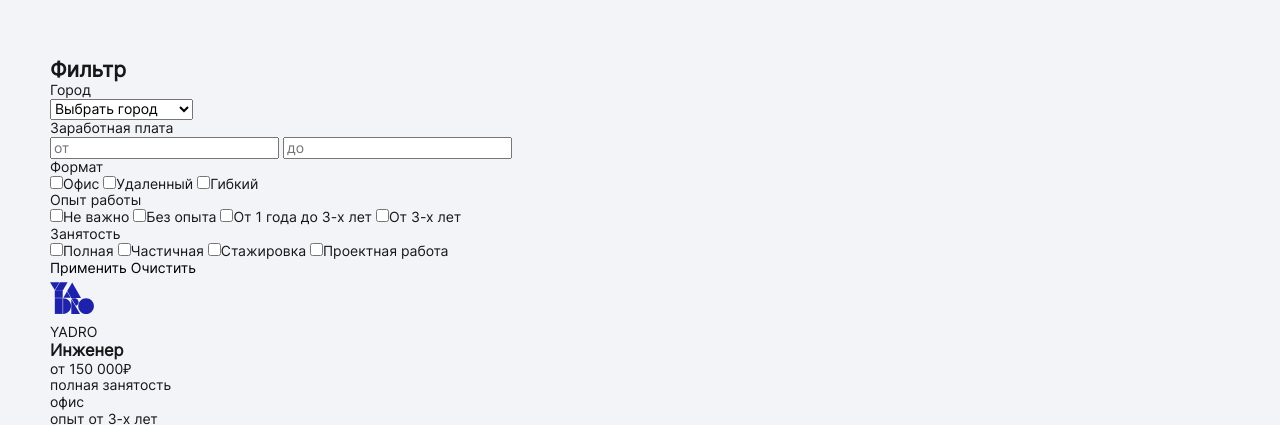
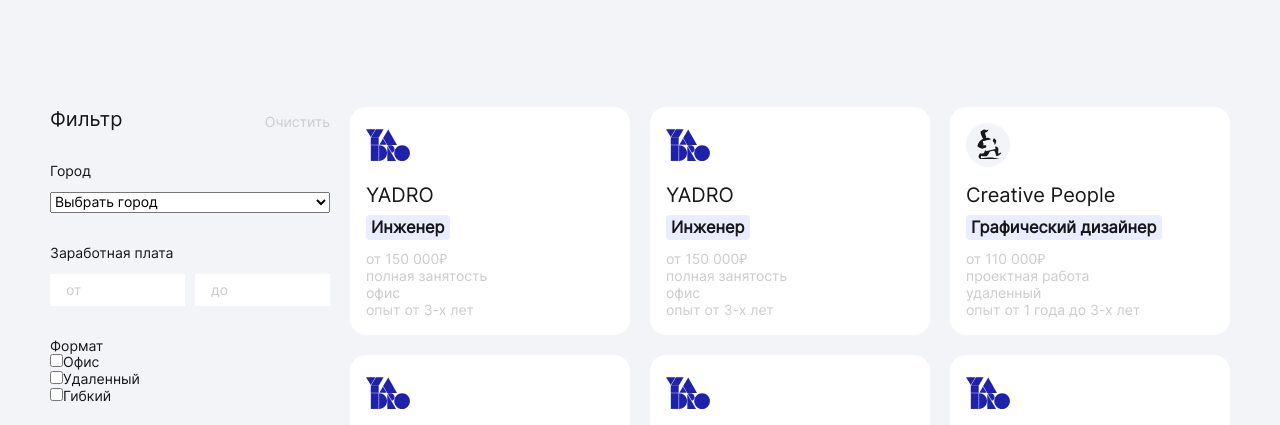
Before and after one commit to matiz86/Work-Space, a plain HTML site: page index.html in a window 1280 px wide. Shown: the part 511-936 px from the top of the page. Drawn offline with Linux system fonts and the light colour scheme.

Commit message:
finish css

```diff
--- /dev/null
+++ b/css/cards.css
@@ -0,0 +1,11 @@
+.cards {}
+
+.cards__title {}
+
+.cards__list {
+  display: grid;
+  grid-template-columns: repeat(auto-fit, minmax(280px, 1fr));
+  gap: 20px;
+}
+
+.cards__item {}
--- /dev/null
+++ b/css/filter.css
@@ -0,0 +1,77 @@
+.filter {
+  position: relative;
+}
+
+.filter__title {
+  font-weight: 400;
+  font-size: 20px;
+  margin-bottom: 32px;
+}
+
+.filter__form {
+  display: flex;
+  flex-direction: column;
+  gap: 32px;
+}
+
+.filter__fieldset {
+  display: flex;
+  flex-direction: column;
+  align-items: start;
+}
+
+.filter__legend {
+  margin-bottom: 12px;
+}
+
+.filter__select {
+  width: 100%;
+}
+
+.filter__range {
+  display: flex;
+  align-items: center;
+  justify-content: space-between;
+  gap: 10px;
+}
+
+.filter__input {
+  flex-wrap: 1 1 50%;
+  width: 100%;
+  padding: 0 16px;
+  height: 32px;
+  border: none;
+}
+
+.filter__input::placeholder {
+  color: #ccc;
+}
+
+.filter__checkboxes {
+  display: flex;
+  flex-direction: column;
+  gap: 32px;
+}
+
+.filter__label {}
+
+.checkbox {}
+
+.checkbox__input {}
+
+.filter__buttons {}
+
+.filter__btn {
+  border-radius: 4px;
+  padding: 8px 24px;
+  background-color: #a6adff;
+}
+
+.filter__reset {
+  position: absolute;
+  top: 7px;
+  right: 0;
+  font-size: 14px;
+  text-align: right;
+  color: #ccc;
+}
--- /dev/null
+++ b/css/vacancy.css
@@ -0,0 +1,32 @@
+.vacansy {
+  background: #fff;
+  border-radius: 16px;
+  padding: 16px;
+}
+
+.vacansy__img {
+  width: 44px;
+  height: 44px;
+  object-fit: cover;
+  margin-bottom: 12px;
+}
+
+.vacancy__company {
+  font-size: 20px;
+  margin-bottom: 8px;
+}
+
+.vacancy__title {
+  display: inline-block;
+  margin-bottom: 11px;
+  background: #eaecff;
+  border-radius: 4px;
+  padding: 3px 5px;
+
+}
+
+.vacancy__fields {}
+
+.vacancy__field {
+  color: #ccc;
+}
--- /dev/null
+++ b/css/vacansies.css
@@ -0,0 +1,21 @@
+.vacansies {
+  padding: 50px 0;
+}
+
+.vacansies__container {
+  display: flex;
+  align-items: start;
+  gap: 24px 20px;
+}
+
+.vacansies__filter-btn {
+  display: none;
+}
+
+.vacansies__filter {
+  flex: 0 0 280px;
+}
+
+.vacansies__cards {
+  flex-basis: 100%;
+}
--- a/index.css
+++ b/index.css
@@ -2,4 +2,8 @@
 @import "css/style.css";
 @import "css/header.css";
 @import "css/hero.css";
+@import "css/vacansies.css";
+@import "css/filter.css";
+@import "css/cards.css";
+@import "css/vacancy.css";
 @import "css/footer.css";
--- a/index.html
+++ b/index.html
@@ -30,7 +30,9 @@
     </section>
 
     <div class="vacansies" id="vacansies">
+
       <div class="container vacansies__container">
+        <button class="vacansies__filter-btn">Фильтр</button>
         <section class="vacansies__filter filter">
           <h2 class="filter__title">Фильтр</h2>
           <form class="filter__form">
@@ -68,7 +70,7 @@
               <fieldset class="filter__fieldset">
                 <legend>Опыт работы</legend>
                 <label class="filter__label checkbox">
-                  <input class="checkbox__input" type="checkbox" name="experience" value="Не важно">Не важно
+                  <input class="checkbox__input" type="checkbox" name="experience" value="Опыт не важен">Опыт не важен
                 </label>
                 <label class="filter__label checkbox">
                   <input class="checkbox__input" type="checkbox" name="experience" value="Без опыта">Без опыта
@@ -85,10 +87,10 @@
               <fieldset class="filter__fieldset">
                 <legend>Занятость</legend>
                 <label class="filter__label checkbox">
-                  <input class="checkbox__input" type="checkbox" name="type" value="Полная">Полная
+                  <input class="checkbox__input" type="checkbox" name="type" value="Полная занятость">Полная занятость
                 </label>
                 <label class="filter__label checkbox">
-                  <input class="checkbox__input" type="checkbox" name="type" value="Частичная">Частичная
+                  <input class="checkbox__input" type="checkbox" name="type" value="Частичная занятость">Частичная занятость
                 </label>
                 <label class="filter__label checkbox">
                   <input class="checkbox__input" type="checkbox" name="type" value="Стажировка">Стажировка
@@ -105,6 +107,7 @@
 
           </form>
         </section>
+
         <section class="vacansies__cards cards">
           <h2 class="cards__title visually-hidden">Список вакансий</h2>
           <ul class="cards__list">
```
